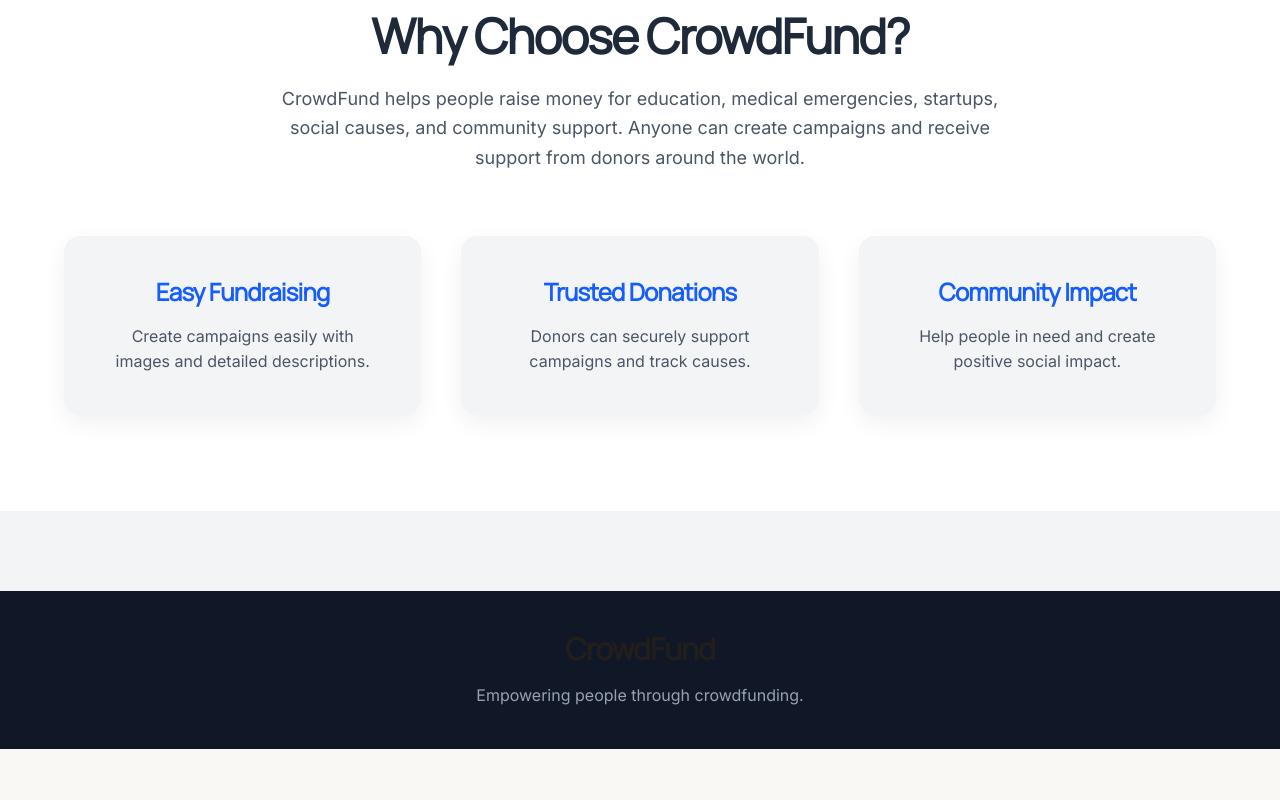
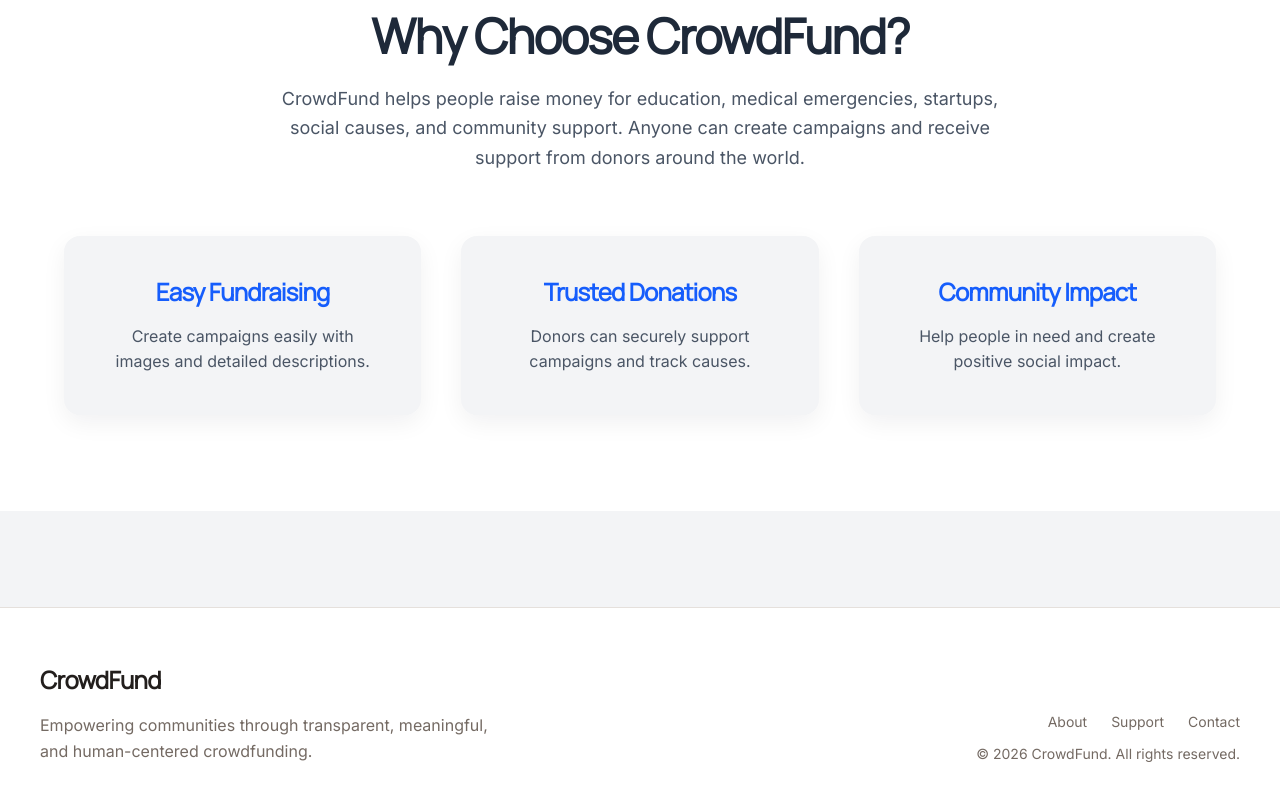
Before and after one commit to ConsoleOverload/CrowdFunding_Project, a React (Vite) app in the folder frontend/: page / in a window 1280 px wide. Shown: the part 760-1560 px from the top of the page. Before the commit the page ends 1509 px from the top, so only its background shows below. Built offline with nearby package versions, Linux system fonts and the light colour scheme; no server answers.

Commit message:
Fixed footer

```diff
--- a/frontend/src/components/Footer.jsx
+++ b/frontend/src/components/Footer.jsx
@@ -1,15 +1,70 @@
 function Footer() {
-return ( <footer className="bg-gray-900 text-white py-10 mt-20">
 
-  <div className="max-w-7xl mx-auto px-8 text-center">
+  return (
 
-    <h2 className="text-3xl font-bold">
+    <footer className="mt-24 border-t border-border bg-surface">
+
+      <div className="page-container py-14">
+
+        <div className="flex flex-col gap-10 md:flex-row md:items-end md:justify-between">
+
+          {/* LEFT */}
+
+          <div className="max-w-md">
+
+            <h2 className="font-heading text-2xl font-semibold tracking-tight text-text">
+
               CrowdFund
+
             </h2>
 
-    <p className="mt-4 text-gray-400">
-      Empowering people through crowdfunding.
+            <p className="mt-4 leading-relaxed text-text-muted">
+
+              Empowering communities through transparent, meaningful, and human-centered crowdfunding.
+
             </p>
+
+          </div>
+
+          {/* RIGHT */}
+
+          <div className="flex flex-col items-start gap-3 text-sm text-text-muted md:items-end">
+
+            <div className="flex items-center gap-6">
+
+              <a
+                href="#"
+                className="hover:text-text transition-colors"
+              >
+                About
+              </a>
+
+              <a
+                href="#"
+                className="hover:text-text transition-colors"
+              >
+                Support
+              </a>
+
+              <a
+                href="#"
+                className="hover:text-text transition-colors"
+              >
+                Contact
+              </a>
+
+            </div>
+
+            <p>
+
+              © 2026 CrowdFund.
+              All rights reserved.
+
+            </p>
+
+          </div>
+
+        </div>
 
       </div>
 
--- a/frontend/src/context/AuthContext.jsx
+++ b/frontend/src/context/AuthContext.jsx
@@ -25,13 +25,15 @@ export const AuthProvider = ({
     const res =
       await checkAuth();
 
+    console.log(res.data);
+
     setUser(
-        res.data.payload
+      res.data.user ||
+      res.data.payload ||
+      res.data
     );
 
   } catch {
-
-      // guest user
 
     setUser(null);
 
```
Lines whose indentation alone changed are shown as unchanged.
